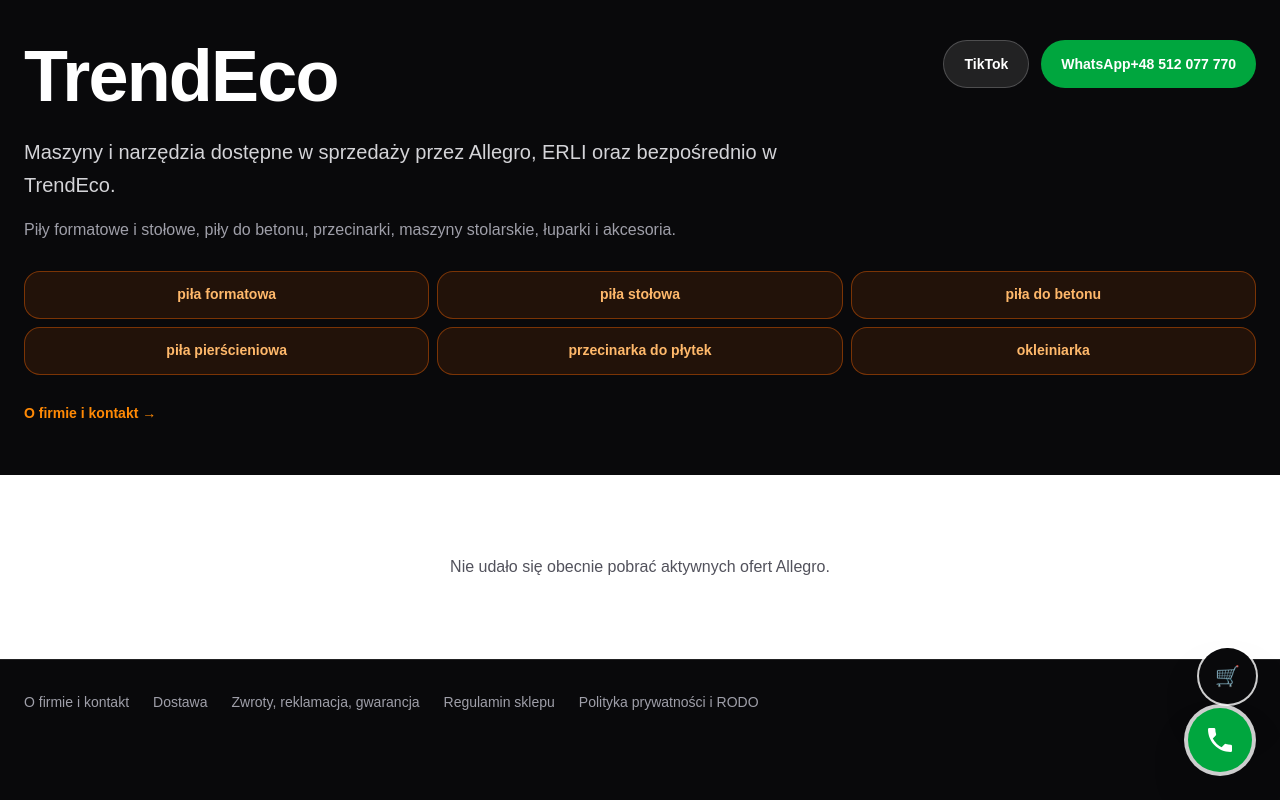
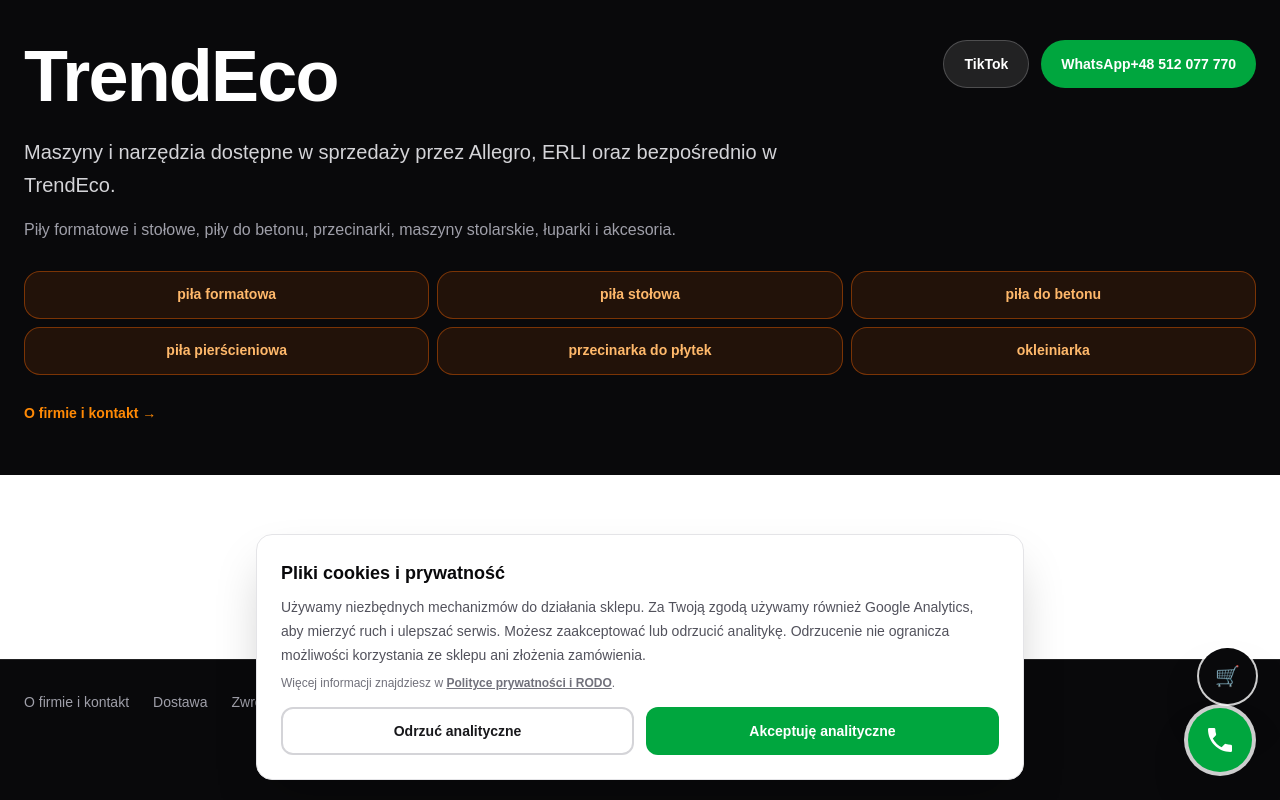
Before and after one commit to polmechtech/trendeco-landing, a Next.js app: page / in a window 1280 px wide. Built offline with nearby package versions, Linux system fonts and the light colour scheme; no server answers; the database is empty.

Commit message:
Gate Google Analytics behind cookie consent

```diff
--- a/app/layout.tsx
+++ b/app/layout.tsx
@@ -2,6 +2,7 @@ import type { Metadata } from "next";
 import Script from "next/script";
 import { Geist, Geist_Mono } from "next/font/google";
 import CartButton from "@/components/CartButton";
+import CookieConsent from "@/components/CookieConsent";
 import "./globals.css";
 
 const geistSans = Geist({ variable: "--font-geist-sans", subsets: ["latin"] });
@@ -22,12 +23,8 @@ export const metadata: Metadata = {
 };
 
 const organizationJsonLd = {
-  "@context": "https://schema.org",
-  "@type": "Organization",
-  name: "TrendEco",
-  url: siteUrl,
-  email: "mail@trendeco.eu",
-  telephone: "+48512077770",
+  "@context": "https://schema.org", "@type": "Organization", name: "TrendEco", url: siteUrl,
+  email: "mail@trendeco.eu", telephone: "+48512077770",
   address: { "@type": "PostalAddress", streetAddress: "Jagielska 25/27", postalCode: "02-886", addressLocality: "Warszawa", addressCountry: "PL" },
 };
 
@@ -38,11 +35,13 @@ export default function RootLayout({ children }: Readonly<{ children: React.Reac
         <script type="application/ld+json" dangerouslySetInnerHTML={{ __html: JSON.stringify(organizationJsonLd) }} />
         {children}
         <CartButton />
+        <CookieConsent />
         <a href={whatsappLink} target="_blank" rel="noopener noreferrer" aria-label="Skontaktuj się przez WhatsApp" title="WhatsApp" className="fixed bottom-5 right-5 z-50 flex h-16 w-16 items-center justify-center rounded-full bg-green-600 text-white shadow-2xl ring-4 ring-white/80 transition hover:scale-105 hover:bg-green-500 active:scale-95 sm:bottom-7 sm:right-7">
           <svg viewBox="0 0 24 24" aria-hidden="true" className="h-8 w-8 fill-current"><path d="M6.62 10.79a15.5 15.5 0 0 0 6.59 6.59l2.2-2.2a1 1 0 0 1 1.02-.24 11.36 11.36 0 0 0 3.57.57 1 1 0 0 1 1 1V20a1 1 0 0 1-1 1C10.61 21 3 13.39 3 4a1 1 0 0 1 1-1h3.5a1 1 0 0 1 1 1c0 1.25.2 2.45.57 3.57a1 1 0 0 1-.25 1.02l-2.2 2.2Z" /></svg>
         </a>
+        <Script id="google-consent-default" strategy="beforeInteractive">{`window.dataLayer=window.dataLayer||[];function gtag(){dataLayer.push(arguments);}window.gtag=gtag;gtag('consent','default',{analytics_storage:'denied',ad_storage:'denied',ad_user_data:'denied',ad_personalization:'denied',wait_for_update:500});`}</Script>
         <Script src={`https://www.googletagmanager.com/gtag/js?id=${gaId}`} strategy="afterInteractive" />
-        <Script id="google-analytics" strategy="afterInteractive">{`window.dataLayer=window.dataLayer||[];function gtag(){dataLayer.push(arguments);}gtag('js',new Date());gtag('config','${gaId}',{anonymize_ip:true});`}</Script>
+        <Script id="google-analytics" strategy="afterInteractive">{`gtag('js',new Date());gtag('config','${gaId}',{anonymize_ip:true});`}</Script>
       </body>
     </html>
   );
```
